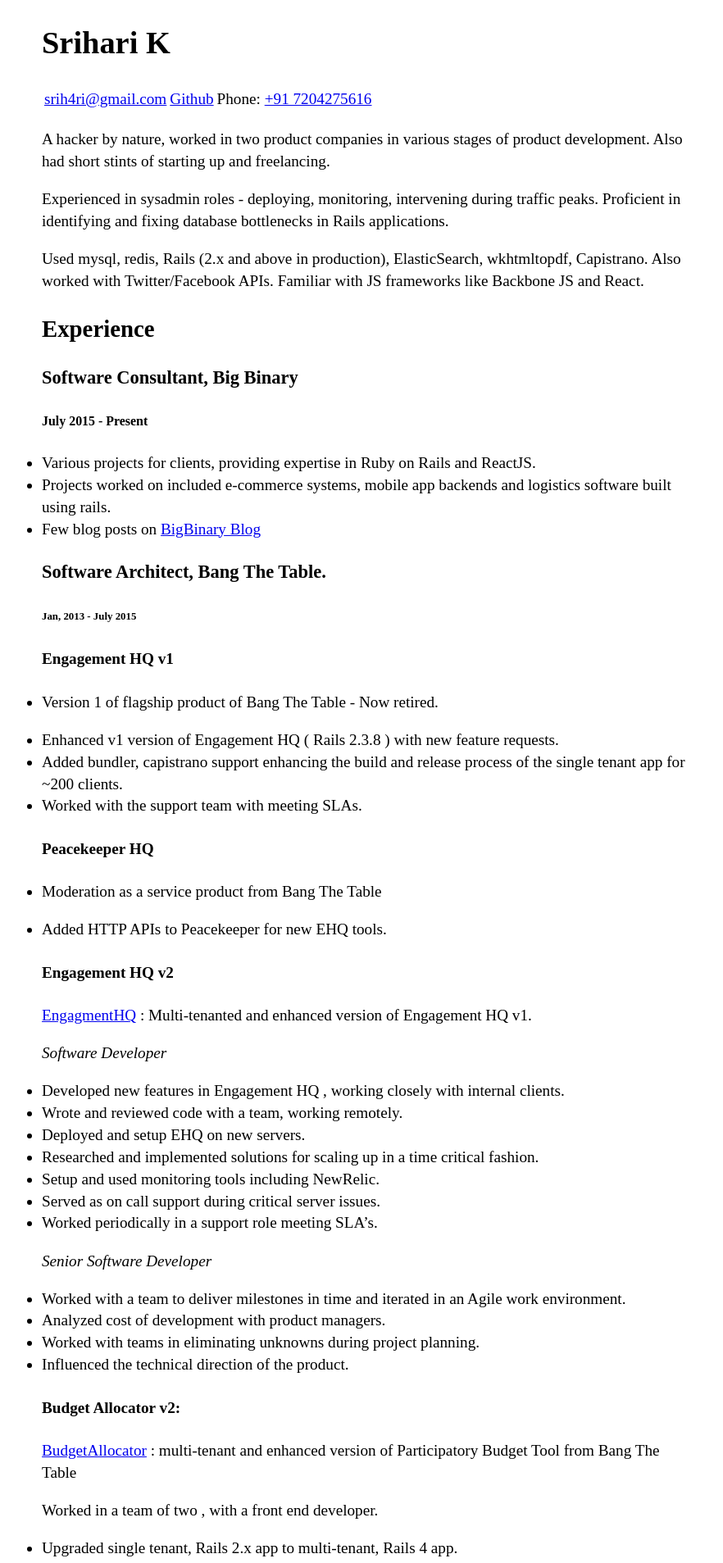
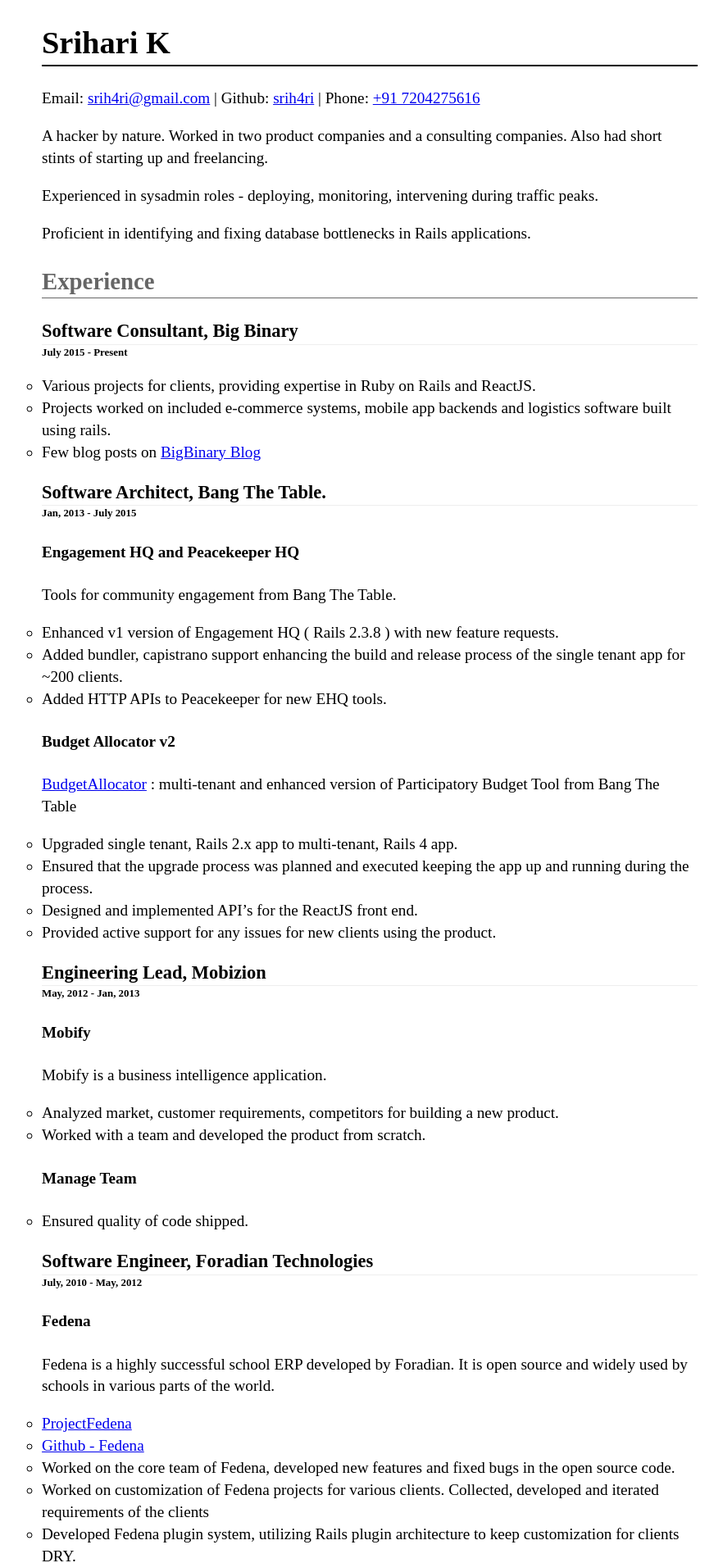
Before and after one commit to srih4ri/srih4ri.github.com, a Jekyll site: the page built from resume/index.md, in a window 1280 px wide. Shown: the top 1907 px of the page at 82% size, without its empty margins (189-1071 px from the left). Built offline with Jekyll 4.4.1, drawn with Linux system fonts in a browser that asks for light colours; some of the changed text lies outside the part shown.

Commit message:
Revision 13-12-16

```diff
--- a/css/srih4ri.css
+++ b/css/srih4ri.css
@@ -153,3 +153,32 @@
 .hero-title a{
     text-decoration: none;
 }
+
+.content-resume {
+
+}
+
+.content-resume h1 {
+    border-bottom: 2px solid;
+}
+
+.content-resume h2 {
+    border-bottom: 1px solid;
+    color: #666;
+}
+
+.content-resume h3{
+    margin: 0px;
+    margin-top: 10px;
+    border: 0px;
+    border-bottom: 1px;
+    border-style: ridge;
+}
+
+.content-resume h6{
+    margin: 0px;
+}
+
+.content-resume ul {
+    list-style-type: circle;
+}
--- a/resume/index.md
+++ b/resume/index.md
@@ -6,76 +6,39 @@
 
 # Srihari K
 
-[srih4ri@gmail.com](mailto:srih4ri@gmail.com) | [Github](https://github.com/srih4ri) | Phone: [+91 7204275616](tel:+917204275616)
+Email: [srih4ri@gmail.com](mailto:srih4ri@gmail.com) \| Github: [srih4ri](https://github.com/srih4ri) \| Phone: [+91 7204275616](tel:+917204275616)
 
-A hacker by nature, worked in two product companies in various stages of product development. Also had short stints of starting up and freelancing.
+A hacker by nature. Worked in two product companies and a consulting companies. Also had short stints of starting up and freelancing.
 
-Experienced in sysadmin roles - deploying, monitoring, intervening during traffic peaks. Proficient in identifying and fixing database bottlenecks in Rails applications.
+Experienced in sysadmin roles - deploying, monitoring, intervening during traffic peaks.
 
-
-
-Used mysql, redis, Rails (2.x and above in production), ElasticSearch, wkhtmltopdf, Capistrano. Also worked with Twitter/Facebook APIs. Familiar with JS frameworks like Backbone JS and React.
+Proficient in identifying and fixing database bottlenecks in Rails applications.
 
 ## Experience
 
 ### Software Consultant, Big Binary
-
-##### July 2015 - Present
+###### July 2015 - Present
 
 * Various projects for clients, providing expertise in Ruby on Rails and ReactJS.
 * Projects worked on included e-commerce systems, mobile app backends and logistics software built using rails.
 * Few blog posts on [BigBinary Blog](https://blog.bigbinary.com)
 
 ### Software Architect, Bang The Table.
-
 ###### Jan, 2013 - July 2015
 
-#### Engagement HQ v1
-
-*   Version 1 of flagship product of Bang The Table - Now retired.
+#### Engagement HQ and Peacekeeper HQ
+Tools for community engagement from Bang The Table.
 
 *   Enhanced v1 version of Engagement HQ ( Rails 2.3.8 ) with new feature requests.
 *   Added bundler, capistrano support enhancing the build and release process of the single tenant app for ~200 clients.
-*   Worked with the support team with meeting SLAs.
-
-#### Peacekeeper HQ
-
-*   Moderation as a service product from Bang The Table
-
 *   Added HTTP APIs to Peacekeeper for new EHQ tools.
 
-#### Engagement HQ v2
-
-[EngagmentHQ](http://engagementhq.com/) : Multi-tenanted and enhanced version of Engagement HQ v1.
-
-_Software Developer_
-
-*   Developed new features in Engagement HQ , working closely with internal clients.
-*   Wrote and reviewed code with a team, working remotely.
-*   Deployed and setup EHQ on new servers.
-*   Researched and implemented solutions for scaling up in a time critical fashion.
-*   Setup and used monitoring tools including NewRelic.
-*   Served as on call support during critical server issues.
-*   Worked periodically in a support role meeting SLA’s.
-
-_Senior Software Developer_
-
-*   Worked with a team to deliver milestones in time and iterated in an Agile work environment.
-*   Analyzed cost of development with product managers.
-*   Worked with teams in eliminating unknowns during project planning.
-*   Influenced the technical direction of the product.
-
-#### Budget Allocator v2:
-
+#### Budget Allocator v2
 [BudgetAllocator](http://budgetallocator.com/) : multi-tenant and enhanced version of Participatory Budget Tool from Bang The Table
-
-Worked in a team of two , with a front end developer.
 
 *   Upgraded single tenant, Rails 2.x app to multi-tenant, Rails 4 app.
 *   Ensured that the upgrade process was planned and executed keeping the app up and running during the process.
 *   Designed and implemented API’s for the ReactJS front end.
-*   Worked closely with product managers in analyzing cost of development for new features.
-*   Actively worked in a team giving feedback and suggestions on new features.
 *   Provided active support for any issues for new clients using the product.
 
 ### Engineering Lead, Mobizion
```
